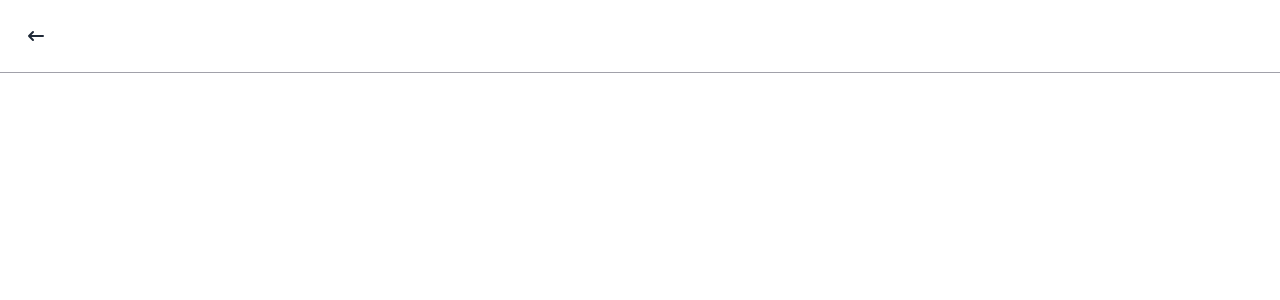
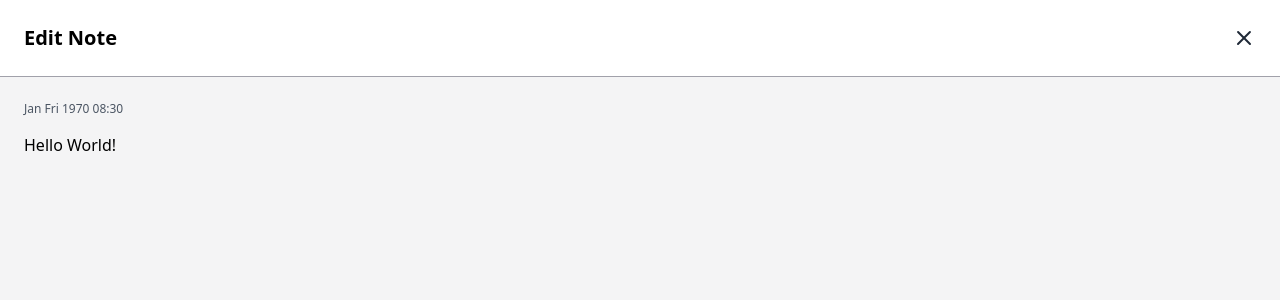
Before and after one commit to aaditshah18/yaji, a React (Vite) app in the folder packages/yaji-ui/: page /note/edit/1 in a window 1280 px wide. Shown: the top 300 px of the page. Built offline with nearby package versions, Linux system fonts and the light colour scheme.

Commit message:
add: md editor

```diff
--- a/packages/yaji-ui/package.json
+++ b/packages/yaji-ui/package.json
@@ -9,6 +9,9 @@
     "preview": "vite preview"
   },
   "dependencies": {
+    "@tiptap/pm": "^2.3.1",
+    "@tiptap/react": "^2.3.1",
+    "@tiptap/starter-kit": "^2.3.1",
     "localforage": "^1.10.0",
     "match-sorter": "^6.3.4",
     "react": "^18.2.0",
--- /dev/null
+++ b/packages/yaji-ui/src/components/Editor/index.tsx
@@ -0,0 +1,34 @@
+import { EditorContent, useEditor } from "@tiptap/react";
+import StarterKit from "@tiptap/starter-kit";
+import { useEffect } from "react";
+
+export default function Editor() {
+  const extensions = [
+    StarterKit,
+  ];
+  const content = "<p>Hello World!</p>";
+  const editor = useEditor({
+    extensions,
+    content,
+    editorProps: {
+      attributes: {
+        class: "h-screen focus:outline-none dark:text-zinc-200"
+      }
+    }
+  });
+
+  useEffect(() => {
+    if (editor) {
+      editor.commands.focus("end");
+    }
+
+  }, [editor]);
+
+  if (!editor) {
+    return null;
+  }
+
+  return (
+    <EditorContent editor={editor} />
+  );
+}
--- a/packages/yaji-ui/src/components/Icons/index.tsx
+++ b/packages/yaji-ui/src/components/Icons/index.tsx
@@ -181,3 +181,26 @@
     </svg>
   );
 };
+
+export const Close = (props: SVGProps<SVGSVGElement>) => {
+  return (
+    <svg
+      className="w-6 h-6 text-gray-800 dark:text-white"
+      aria-hidden="true"
+      xmlns="http://www.w3.org/2000/svg"
+      width="24"
+      height="24"
+      fill="none"
+      viewBox="0 0 24 24"
+      {...props}
+    >
+      <path
+        stroke="currentColor"
+        strokeLinecap="round"
+        strokeLinejoin="round"
+        strokeWidth="2"
+        d="M6 18 17.94 6M18 18 6.06 6"
+      />
+    </svg>
+  );
+};
--- a/packages/yaji-ui/src/pages/note/edit.tsx
+++ b/packages/yaji-ui/src/pages/note/edit.tsx
@@ -1,3 +1,12 @@
+import Editor from "../../components/Editor";
+
 export default function NoteEditPage() {
-  return null;
+  return (
+    <div className="p-6 bg-zinc-100 dark:bg-zinc-900">
+      <div className="text-gray-600 text-xs font-thin self-center mb-4 dark:text-zinc-300">
+        Jan Fri 1970 08:30
+      </div>
+      <Editor />
+    </div>
+  );
 }
--- a/packages/yaji-ui/src/pages/note/layout.tsx
+++ b/packages/yaji-ui/src/pages/note/layout.tsx
@@ -1,14 +1,19 @@
 import { Link, Outlet } from "react-router-dom";
 import PageHeader from "../../components/PageHeader";
-import { ArrowLeft } from "../../components/Icons";
+import { Close } from "../../components/Icons";
 
 export default function NoteLayoutPage() {
   return (
     <div>
       <PageHeader>
-        <Link to={"/"}>
-          <ArrowLeft />
-        </Link>
+        <div className="text-xl font-bold">
+          Edit Note
+        </div>
+        <div>
+          <Link to={"/"}>
+            <Close />
+          </Link>
+        </div>
       </PageHeader>
       <Outlet />
     </div>
```
Also changed, not shown: 1 other file (tests, documents, lock files or other folders).
